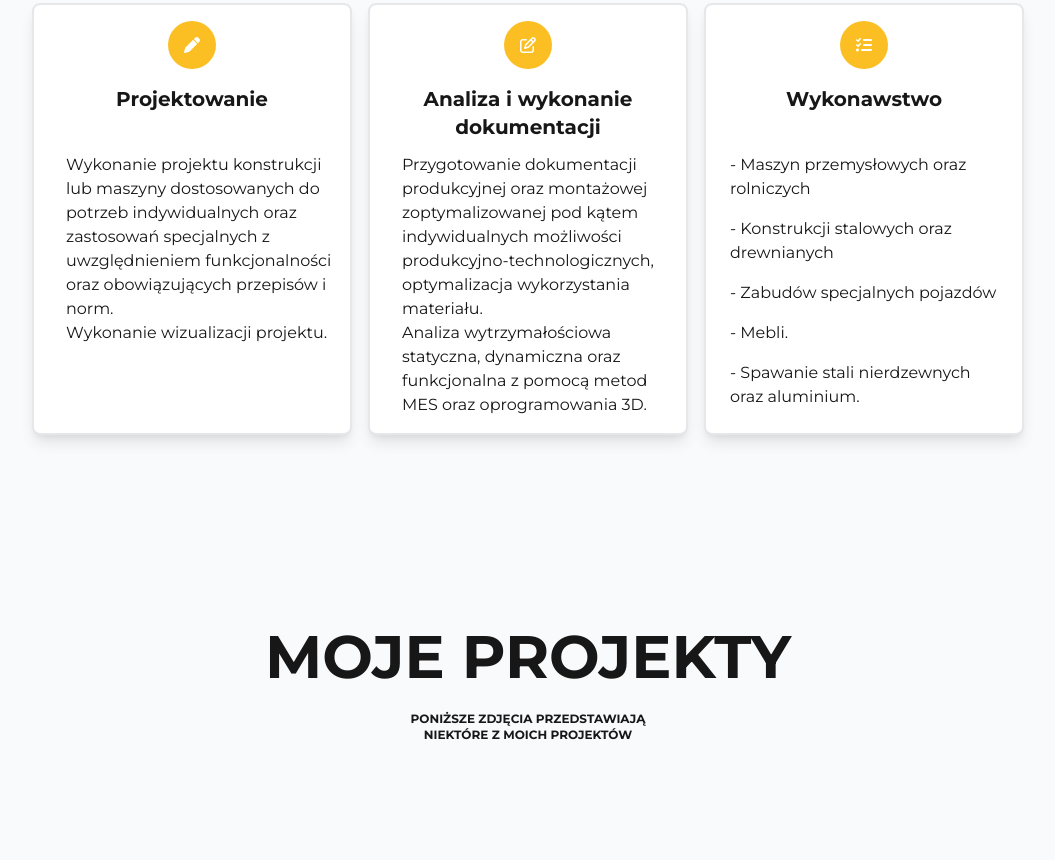
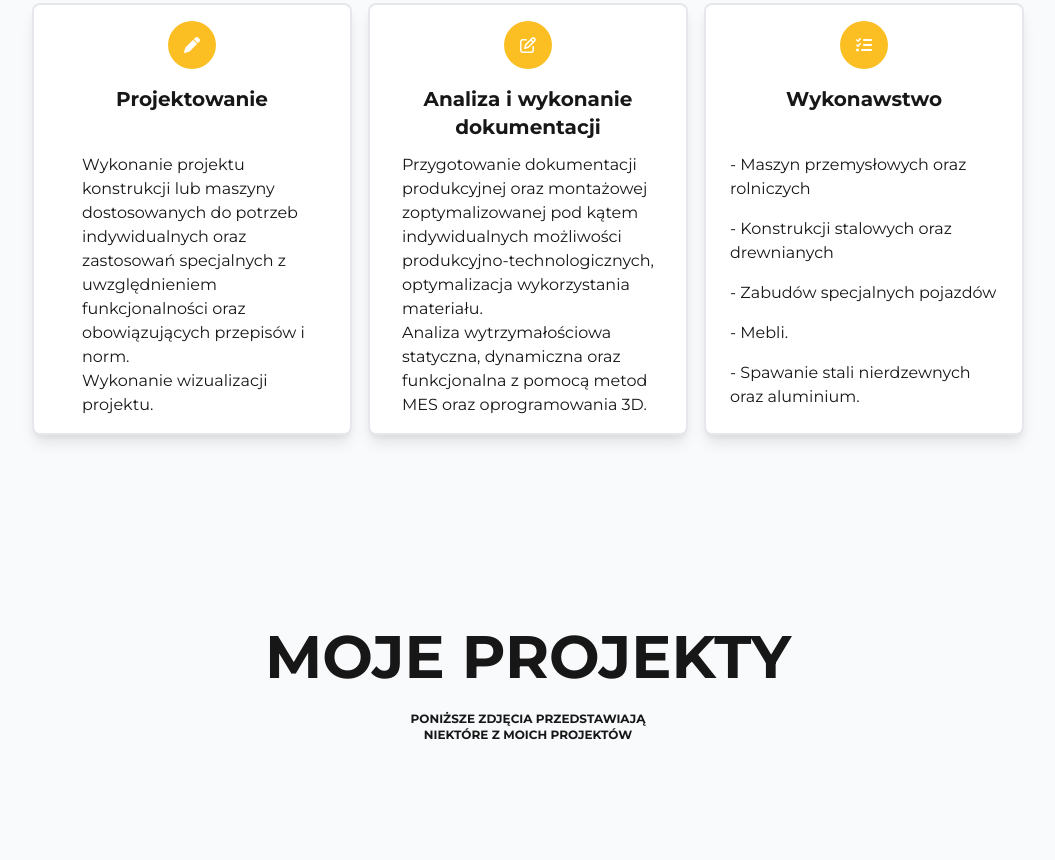
Before and after one commit to MateuszKujawa/Awisniewski-website, a website: page index.html in a window 1280 px wide. Shown: the part 1085-1945 px from the top of the page, without its empty margins (112-1167 px from the left). Drawn offline with nearby package versions, Linux system fonts and the light colour scheme.

Commit message:
Update index.html

```diff
--- a/index.html
+++ b/index.html
@@ -138,8 +138,8 @@
                     </div>
                     <div class="md:flex-grow text-center">
                         <h1 class="text-xl font-bold mt-2">Projektowanie</h1>
-                        <div class="text-neutral-900 mt-10 justify-center items-center">
-                            <p class="text-left pl-4">
+                        <div class="text-neutral-900 mt-10">
+                            <p class="text-left pl-8">
                                 Wykonanie projektu konstrukcji lub maszyny dostosowanych do potrzeb indywidualnych oraz zastosowań specjalnych z uwzględnieniem funkcjonalności oraz obowiązujących przepisów i norm.<br>Wykonanie wizualizacji projektu.
                             </p>
                         </div>
```
